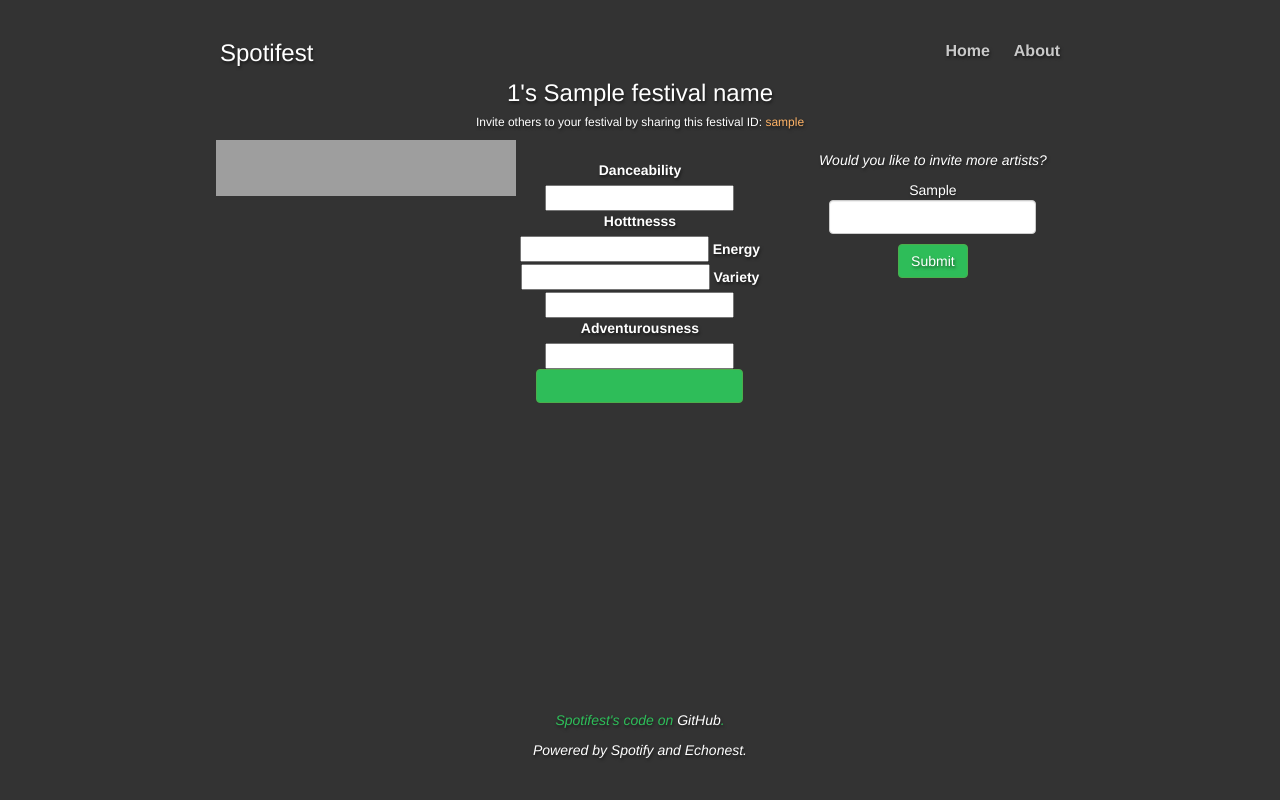
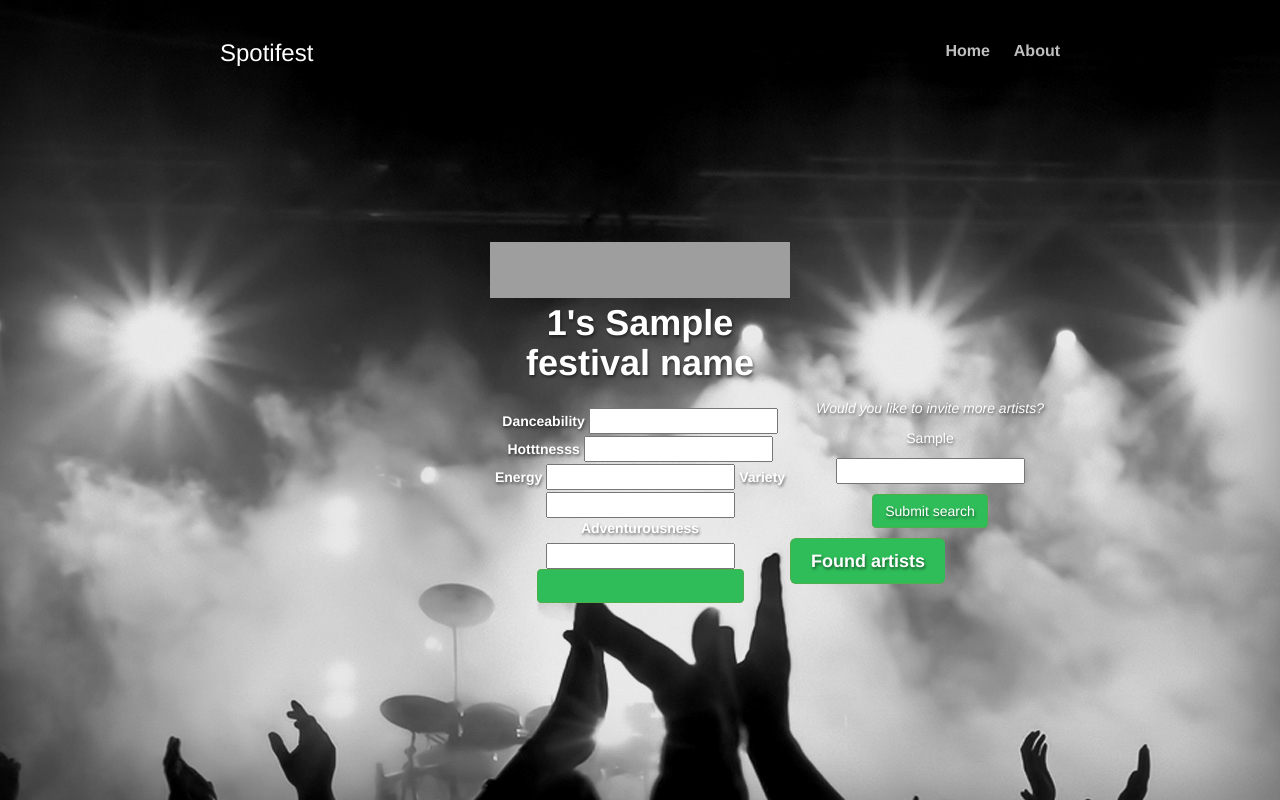
Before and after one commit to LiYChristopher/spotifest, a Flask app: template library/templates/festival.html in a window 1280 px wide. Run offline with Flask 2, Linux system fonts and the light colour scheme; the template is opened without the code that fills it: most values are stand-ins (such as "Sample title", 1, 10 or a date in 2020); form fields are guessed from the names that the template uses; some libraries are stand-ins or nearby versions; grey boxes are pictures that could not be loaded.

Commit message:
as close as master as can get?

```diff
--- a/library/static/stylesheet.css
+++ b/library/static/stylesheet.css
@@ -348,6 +348,11 @@
     margin-top: 10px;
 }
 
+
+
+
+
+
 #festival-name {
     color:black;
     margin-bottom: 10px;
@@ -359,7 +364,7 @@
   position: relative; top: 25%;
   display: flex;
   align-items: flex-start;
-  /*border-style: solid;*/
+  /* border-style: solid;*/
   width: auto;
   justify-content: space-between;
   text-align: right;
@@ -378,16 +383,17 @@
 .flex-left {
   order: -1;
   /*overflow-x: hidden;*/
-  /*border-style: solid;*/
+  /* border-style: solid;*/
   width: 200px;
 }
 
 .flex-center {
   order: 0;
-
+  max-width: 300px;
+  min-width: 300px;
   margin-right: auto;
   margin-left: auto;
-  /*border-style: solid;*/
+  /* border-style: solid;*/
   text-align: center;
 }
 
@@ -395,6 +401,7 @@
   order: 1;
   order-style: solid;
   width: 200px;
+  /* border-style: solid;*/
 }
 
 .hot-links {
@@ -467,4 +474,34 @@
   margin-left: 0;
 }
 
-/* */
+
+.dropdown { margin: 0; padding: 0; list-style: none; width:150px; z-index: 1000;
+  }
+ul.dropdown                         { position: relative;}
+ul.dropdown li                      { margin: 0; padding: 0; list-style: none; margin: 0; padding: 0;  float: left; zoom: 1; }
+
+
+ul.dropdown li:last-child input         { border-right: none; } /* Doesn't work in IE */
+ul.dropdown li.hover,
+ul.dropdown li:hover                { position: relative;}
+
+/*
+  LEVEL TWO
+*/
+ul.dropdown ul            { overflow-x: hidden; overflow-y: auto; max-height: 300px; margin: 0; padding: 0; width: 220px; visibility: hidden; position: absolute; }
+
+ul.dropdown ul li           { margin: 0; padding: 0; font-weight: normal; opacity:0.4; color: #000;
+                    border-bottom: 1px solid #ccc; float: none; }
+ul.dropdown ul li input:hover {
+  background-color: grey;
+ }
+
+                                    /* IE 6 & 7 Needs Inline Block */
+ul.dropdown ul li input {
+  text-align: left;
+  border-right: none;
+  width: 100%;
+  display: inline-block;
+  opacity: 1;
+  text-decoration: none;
+  border: none;}
--- a/library/templates/festival.html
+++ b/library/templates/festival.html
@@ -1,50 +1,133 @@
 {% extends 'base.html' %}
+
+{% block scripts %}
+    {{ super() }}
+<script>
+    $(function(){
+
+    $("ul.dropdown li").hover(function(){
+
+        $(this).addClass("hover");
+        $('ul:first',this).css('visibility', 'visible');
+
+    }, function(){
+
+        $(this).removeClass("hover");
+        $('ul:first',this).css('visibility', 'hidden');
+
+    });
+
+    $("ul.dropdown li ul li:has(ul)").find("a:first").append(" &raquo; ");
+
+});
+</script>
+{% endblock %}
+
+
+
+
 <!-- standard body block implicitly imported -->
 
-{% block body %}
-<body class='about-body'>
+
+
 
 <!-- Block Nav-->
-<div class='cover-container'>
+
+
+
+
+
+<!-- Navblock -->
 {% block nav %}
+<div class="masthead clearfix">
     {{ super() }}
+</div>
+
 {% endblock %}
+
+
+
 
 
 {% block content %}
 <div class="inner cover">
 
     <!-- Organizer avatar and contributor avatar -->
-    <h3>{{ all_users['organizer']['userId'] }}'s
-        {% if is_org == true %} festival
-        {% else %} {{ festival_name }} {% endif %}</h3>
-    <h6>Invite others to your festival by sharing this festival ID:
-        <span style='color:#ffb366'>{{ url_slug }}</span>
-    </h6>
-    <div class ='row'>
-
-        <!-- Contributors -->
-        <div class="col-sm-4">
-        <iframe src="https://embed.spotify.com/follow/1/?uri=spotify:user:{{ all_users['organizer']['userId'] }}&size=detail&theme=light" width="300" height="56" scrolling="no" frameborder="0" style="border:none; overflow:hidden;" allowtransparency="true"></iframe>
-
+    <div class='flex-container flex-row' style="height:200px; align-items:flex-end;">
+        <div class='flex-left'>
         {% if 'contributors' in all_users %}
-           <!--<h3>Contributors</h3>-->
-            <div id='cover-container'>
-            {% for contributor in all_users['contributors'] %}
+            {% set n = 1 %}
+            {% if all_users['contributors']['c_names']|length > 2 %}
+                {% set n = 2 %}
+            {% endif %}
+            {% for x in range(n) %}
                 <div id='login-form text'>
-                    <iframe src="https://embed.spotify.com/follow/1/?uri=spotify:user:{{ contributor }} &size=detail&theme=light" width="300" height="56" scrolling="no" frameborder="0" style="border:none; overflow:hidden;" allowtransparency="true"></iframe>
-                    {% if all_users['contributors'][contributor]['ready'] == 1%}
+                    {% set name = all_users['contributors']['c_names'][x] %}
+                    <iframe src="https://embed.spotify.com/follow/1/?uri=spotify:user:{{ name }}&size=detail&theme=dark" width="300" height="56" scrolling="no" frameborder="0" style="border:none; overflow:hidden;" allowtransparency="true"></iframe>
+                    {% if all_users['contributors'][name]['ready'] == 1%}
                         <p>...is set!</p>
                     {% endif %}
                 </div>
             {% endfor %}
-            </div>
         {% endif %}
         </div>
 
+
+        <div class='flex-center'>
+            <iframe src="https://embed.spotify.com/follow/1/?uri=spotify:user:{{ all_users['organizer']['userId'] }}&size=detail&theme=dark" width="300" height="56" scrolling="no" frameborder="0" style="vertical-align: middle; border:none; overflow:hidden;" allowtransparency="true"></iframe>
+            <h1>{{ all_users['organizer']['userId'] }}'s
+            {% if is_org == true %} festival
+            {% else %} {{ festival_name }}
+            {% endif %}</h1>
+        </div>
+
+
+        <div class='flex-right'>
+        {% if 'contributors' in all_users %}
+            {% if all_users['contributors']['c_names']|length < 2 %}
+                {% set n = 0 %}
+                {% set e = 0 %}
+            {% elif all_users['contributors']['c_names']|length == 2 %}
+                {% set n = 1 %}
+                {% set e = 2 %}
+            {% elif all_users['contributors']['c_names']|length == 3 %}
+                {% set n = 2 %}
+                {% set n = 3 %}
+            {% elif all_users['contributors']['c_names']|length == 4 %}
+                {% set n = 2 %}
+                {% set n = 4 %}
+            {% endif %}
+            {% for x in range(n, e) %}
+                <div id='login-form text'>
+                    {% set name = all_users['contributors']['c_names'][x] %}
+                    <iframe src="https://embed.spotify.com/follow/1/?uri=spotify:user:{{ name }}&size=detail&theme=light" width="300" height="56" scrolling="no" frameborder="0" style="border:none; overflow:hidden;" allowtransparency="true"></iframe>
+                    {% if all_users['contributors'][name]['ready'] == 1%}
+                        <p>...is set!</p>
+                    {% endif %}
+                </div>
+            {% endfor %}
+        {% endif %}
+        </div>
+    </div>
+
+    <div class="flex-container flex-row">
+
+        <div class="flex-left" style='margin-right:auto;width:300px;'>&nbsp;
+           <!--Contributor to
+            <ul>
+                <li> <a>New jazz festival</a></li>
+                <li> <a>Hip hop battles</a></li>
+                <li> <a>Tester</a></li>
+                <li> <a>Something</a></li>
+            </ul> -->
+        </div>
+
+        <div class="flex-center">
+            {% block flash %}
+                {{ super() }}
+            {% endblock %}
+
         <!-- Parameters panel -->
-        <div class="col-sm-4">
-
             <p class="lead">
             {% if is_org == true %}
           <form action="{{ url_for('results', url_slug=url_slug) }}" method="post">
@@ -105,54 +188,54 @@
         </p>
     </div>
 
+
      <!-- Search -->
-        <div class="col-sm-4">
-
+    <div class="flex-right" style="width:300px; margin-left:auto;text-align:center;">
     <p id="search-artist" class="login-page">Would you like to invite more artists?</p>
 
-
-            <form action="{{ url_for('festival', url_slug=url_slug)}}" method="POST">
+    <form id="searchfuncs" action="{{ url_for('festival', url_slug=url_slug)}}" method="POST">
         {{ suggested_pl_butt.hidden_tag() }}
         {{ suggested_pl_butt.add_button(class_="btn btn-success") }}
     </form>
+    <p class="login-page">
+        <!-- Search messages  -->
+        {% if s_results == false %}
+            <span class="lead">No artists found with the name {{ new_artist }}!</span>
+        {% elif new == 1 %}
+            <span color="green">{{ new_artist }} added!</span>
+        {% elif new == 0 %}
+            <span color="red">{{ new_artist }} is already here.</span>
+        {% endif %}
+    </p>
 
-            <form action="{{ url_for('festival', url_slug=url_slug) }}" method="POST">
+        <div style="display:inline-block;">
+            <form id="searchfuncs" action="{{ url_for('festival', url_slug=url_slug)}}" method="POST">
             {{ searchform.hidden_tag() }}
-                <div style="display:inline-block;">
-                {{ searchform.artist_search(class_="form-control", size=20)}}
-                {{ searchform.submit(id="search-artist", class_="btn btn-success")}}
+            {{ searchform.artist_search(role="form", class_="form-inline", style="color:black;")}}
+            {{ searchform.submit_search(id="search-artist", class_="btn btn-success") }}
+            </form>
+    <p>
+    {% if s_results %}
+        <ul id="selectartist" class="dropdown" style="width:200px;color:black;">
+            <div style="clear:both;">
+            <li><input type="button" class="btn btn-success btn-lg" value="Found artists"></input>
+                <ul><form id="selectartist" action="{{ url_for('festival', url_slug=url_slug)}}" method="POST">
+            {% for artist in s_results %}
+                <li><input name="selectartist" type="submit" value="{{artist}}"></input></li>
+            {% endfor %}
+                </li></ul>
             </div>
+        </ul>
+    {% endif %}
     </form>
+    </p>
 
 
-            {% if art_select.artist_display.choices %}
-                <form action="{{ url_for('festival', url_slug=url_slug) }}" method="POST">
 
-                    {{ art_select.hidden_tag() }}
-                    {{ art_select.artist_display }}
-                    {{ art_select.confirm_button }}
-
-                </form>
-
-            <!-- Search - flash block -->
-            {% block flash %}
-
-                {{ super() }}
-
-            {% endblock %}
-
-            {% elif s_results == false %}
-                <p class="lead">No artists found with the name {{ new_artist }} !</p>
-            {% endif %}
-
-            {% if new  == 1 %}
-                <h6 color="green" border=1>{{ new_artist }} added!</h6>
-            {% elif new == 0 %}
-                <h6 color="red"  border=1>{{ new_artist }} is already here.</h6>
-            {% endif %}
 
     </div>
-    </div>
+
+
     <!--
         {% if artists %}
             <h3>These artists grace you with their presence:</h3>
@@ -168,13 +251,18 @@
             <h3> We haven't been able to find any artists yet! <br>
         {% endif %}
     -->
-    {% endblock %} <!-- content -->
+
+
+
+
+
 
     </div>
+</div>
+{% endblock %}
+
+{% block footer %}
 <div class="mastfoot">
-    {% block footer %}
     {{ super() }}
+</div>
 {% endblock %}
-</div>
-</body>
-{% endblock %}
--- a/runserver.py
+++ b/runserver.py
@@ -1,4 +1,4 @@
 from library import app
 
 if __name__ == '__main__':
-	app.run()
+	app.run(debug=True)
```
Also changed, not shown: library/auth.py (+19 -15 lines), library/frontend_helpers.py (+8 -7 lines), 1 other file. Lines whose indentation alone changed are shown as unchanged.
